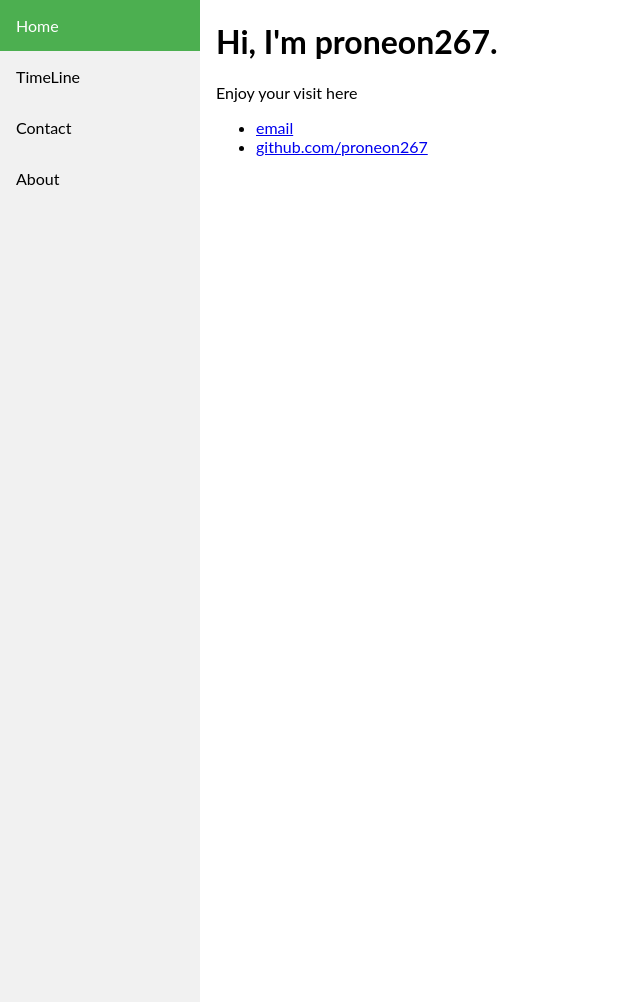
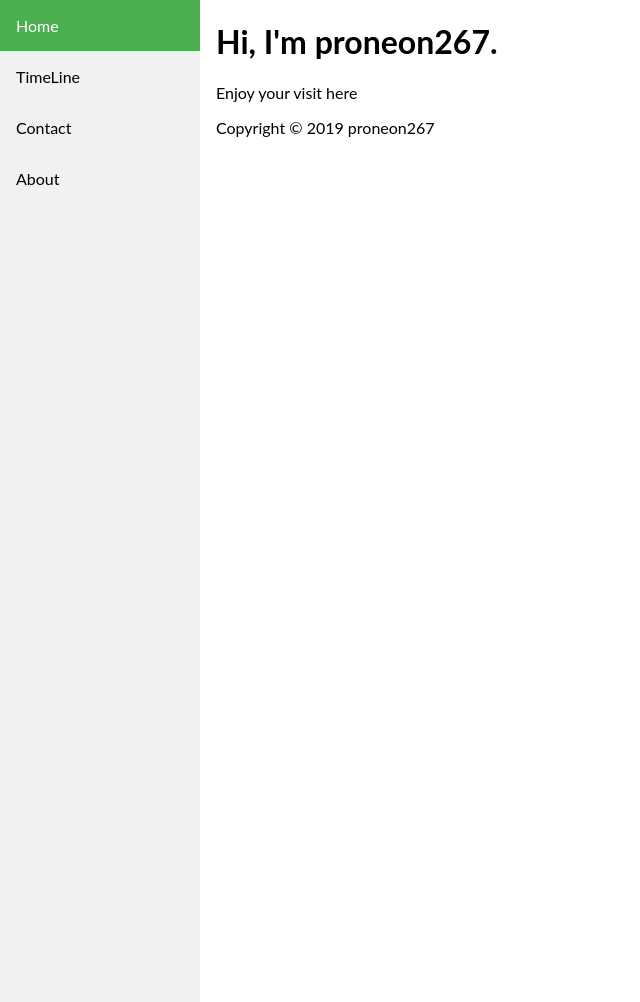
Before and after one commit to proneon267/proneon267.github.io, a Jekyll site: the page built from index.html, in a window 1280 px wide and 1002 px high. Shown: the whole window, without its empty margins (0-640 px from the left). Built offline with Jekyll 4.4.1, drawn with Linux system fonts in a browser that asks for light colours.

Commit message:
Update default.html

```diff
--- a/_layouts/default.html
+++ b/_layouts/default.html
@@ -72,10 +72,7 @@
     <div class="content">
       {{ content }}
 	    <footer>
-	    <ul>
-		    <li><a href="mailto:proneon267@gmail.com">email</a></li>
-		    <li><a href="https://github.com/proneon267">github.com/proneon267</a></li>
-	    </ul>
+	    Copyright &copy; 2019 proneon267
 	    </footer>
     </div>
   </body>
```
